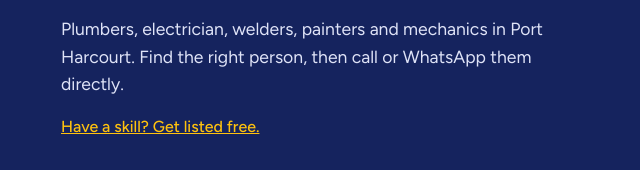
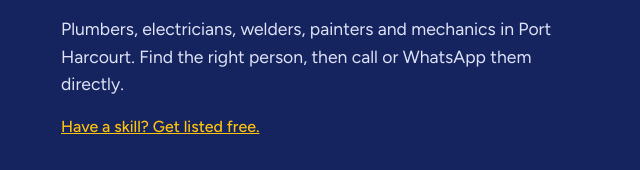
Before and after one commit to fobong58-netizen/main-sabi, a website: page index.html in a window 1280 px wide. Shown: the part 319-489 px from the top of the page, 19-659 px from the left. Drawn offline with nearby package versions, Linux system fonts and the light colour scheme; no server answers.

Commit message:
made electricians plural

```diff
--- a/index.html
+++ b/index.html
@@ -31,7 +31,7 @@
         <div class="main-con">
             <div class="con1">
                 <h1>Find who sabi the work.</h1>
-                <h3>Plumbers, electrician, welders, painters and mechanics in Port Harcourt. Find the right person, then call or WhatsApp them directly.</h3>
+                <h3>Plumbers, electricians, welders, painters and mechanics in Port Harcourt. Find the right person, then call or WhatsApp them directly.</h3>
                 <div class="links">
                     <a class="link" href="/listed.html">Have a skill? Get listed free.</a>
                 </div>
```
